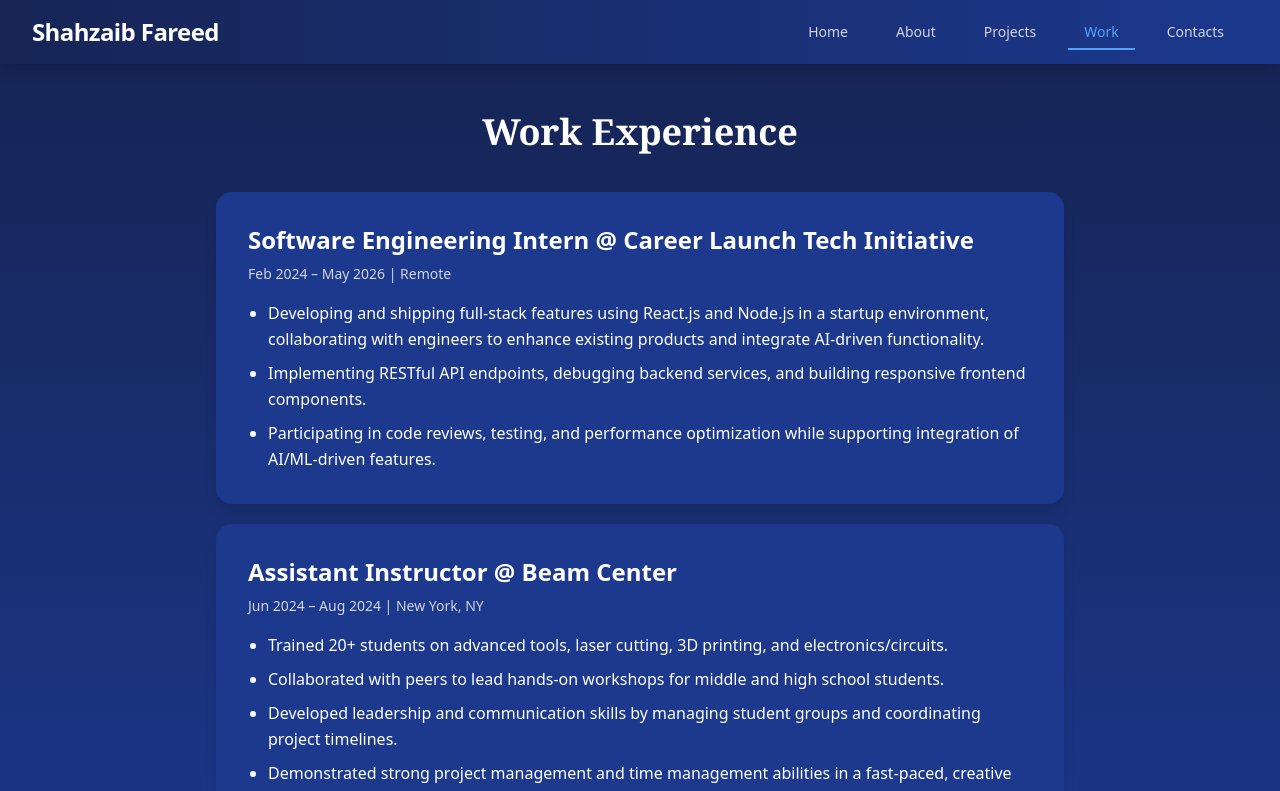
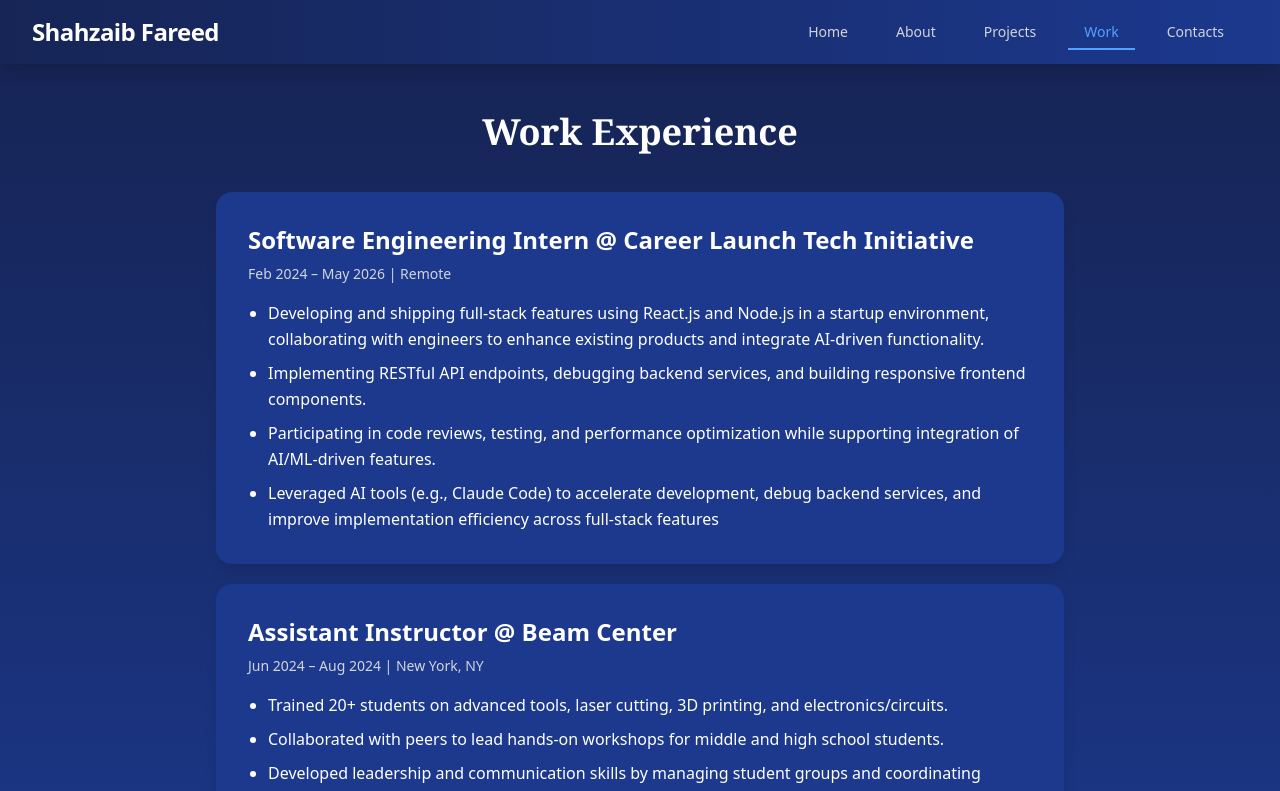
Before and after one commit to Shahzaibf/Portfolio-Website, a React (Vite) app in the folder portfolio/: page /work in a window 1280 px wide. Shown: the top 791 px of the page. Built offline with nearby package versions, Linux system fonts and the light colour scheme.

Commit message:
Updated Resume

```diff
--- a/portfolio/src/pages/WorkPage.jsx
+++ b/portfolio/src/pages/WorkPage.jsx
@@ -19,6 +19,7 @@
               <li>Developing and shipping full-stack features using React.js and Node.js in a startup environment, collaborating with engineers to enhance existing products and integrate AI-driven functionality.</li>
               <li>Implementing RESTful API endpoints, debugging backend services, and building responsive frontend components.</li>
               <li>Participating in code reviews, testing, and performance optimization while supporting integration of AI/ML-driven features. </li>
+              <li>Leveraged AI tools (e.g., Claude Code) to accelerate development, debug backend services, and improve implementation efficiency across full-stack features</li>
             </ul>
           </div>
 
```
Also changed, not shown: 1 other file (tests, documents, lock files or other folders).
